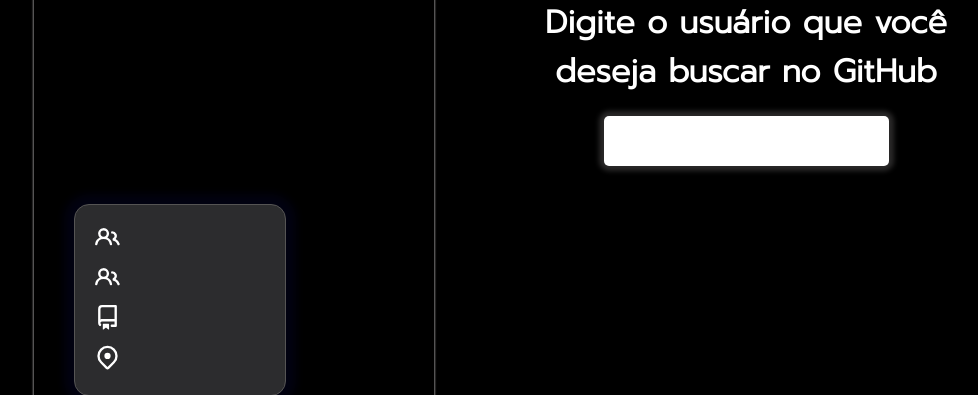
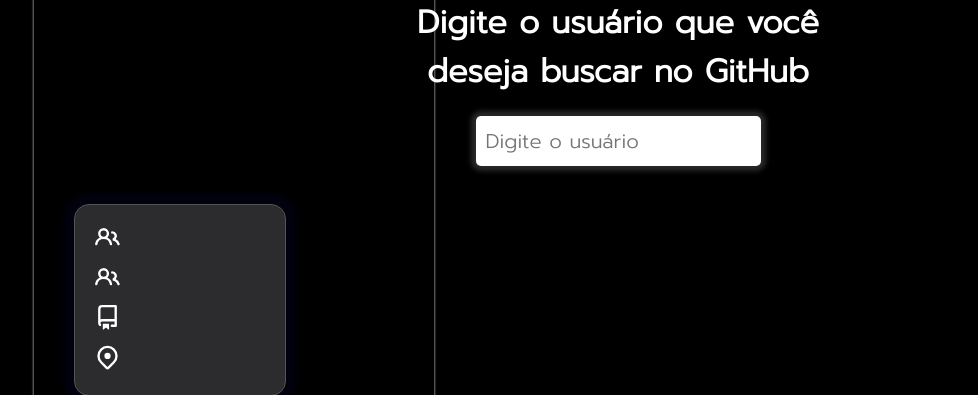
Before and after one commit to iamgabrieloliveira/GITHUB-CARD, a plain HTML site: page index.html in a window 1280 px wide. Shown: the part 234-629 px from the top of the page, without its empty margins (278-1256 px from the left). Drawn offline with nearby package versions, Linux system fonts and the light colour scheme.

Commit message:
altera layout

```diff
--- a/index.html
+++ b/index.html
@@ -29,7 +29,7 @@
     </div>
     <h1>Digite o usuário que você deseja buscar no GitHub</h1>
   <div class="buttons">
-  <input type="text" id="userId">
+  <input type="text" id="userId" placeholder="Digite o usuário">
   </div>
 
   </div>
--- a/style.css
+++ b/style.css
@@ -85,7 +85,7 @@
 #inputContainer{
   width: 500px;
   position: absolute;
-  left: 80%;
+  left: 70%;
   bottom: 50%;
   transform: translateX(-50%);
   display: flex;
```
